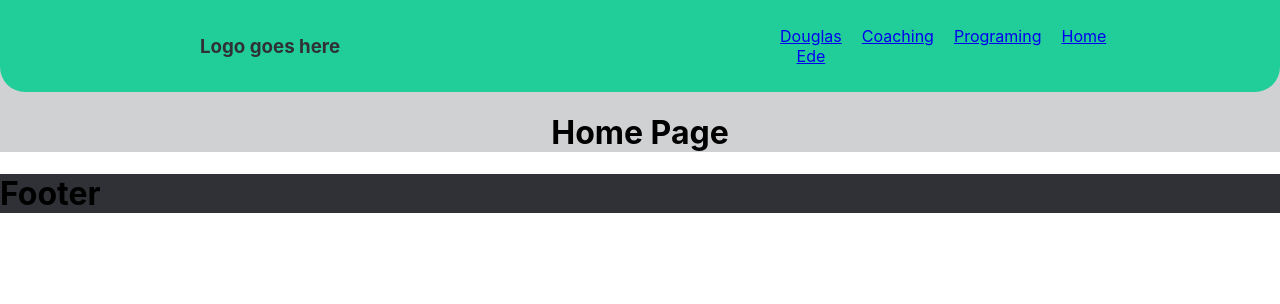
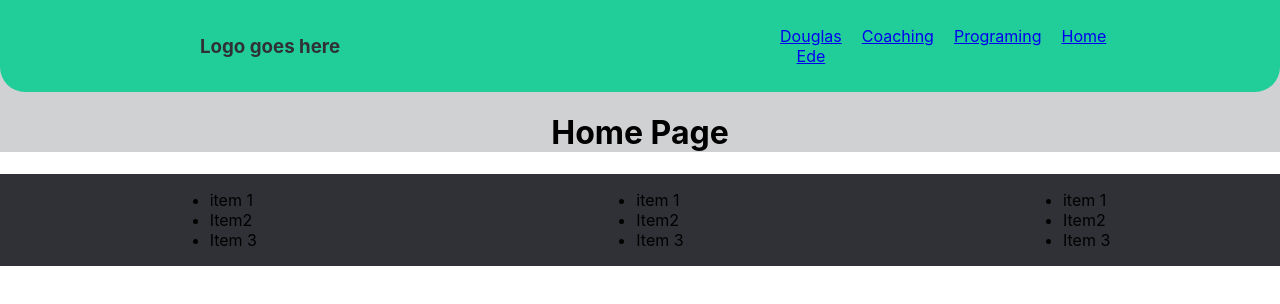
Before and after one commit to Douglas4739/DouglasEde.com, a React (Create React App) app: page / in a window 1280 px wide. Shown: the top 304 px of the page. Built offline with nearby package versions, Linux system fonts and the light colour scheme.

Commit message:
worked on the footer

```diff
--- a/src/App.css
+++ b/src/App.css
@@ -1,10 +1,10 @@
 .App {
   text-align: center;
-  background-color: rgb(208,209,211);
-  background-image: 'BW2.jpg';
+  background-color: rgb(208, 209, 211);
+  background-image: "BW2.jpg";
 }
 
-nav{
+nav {
   border-radius: 0px 0px 25px 25px;
   display: flex;
   justify-content: space-around;
@@ -14,7 +14,7 @@ nav{
   color: rgb(47, 49, 54);
 }
 
-.nav-links{
+.nav-links {
   width: 25%;
   display: flex;
   justify-content: space-around;
@@ -22,52 +22,69 @@ nav{
   list-style: none;
 }
 
-.nav-list{
+.nav-list {
   padding: 10px;
 }
 
-.nav-logo{
+.nav-logo {
   padding: 10px;
 }
 
-.about{
+.about {
   border-radius: 25px;
   display: flex;
   background-color: rgb(33, 206, 153);
   margin: 5%;
 }
-.aboutText{
+.aboutText {
   border-radius: 25px;
-  background-color: rgb(255,255,255);
+  background-color: rgb(255, 255, 255);
   margin: 2%;
   padding: 2%;
-  border:rgb(47, 49, 54);
+  border: rgb(47, 49, 54);
   text-align: center;
 }
 
-.profileImage{
+.profileImage {
   border-radius: 25px;
   padding: 25px;
   margin: 5%;
-  background-color: rgb(255,255,255);
+  background-color: rgb(255, 255, 255);
 }
 
-.resume{
+.resume {
   border-radius: 25px;
   padding: 25px;
   margin: 5%;
-  background-color: rgb(255,255,255);
+  background-color: rgb(255, 255, 255);
 }
 
-.footer{
+.footer {
   justify-content: center;
   flex-direction: row;
-  background-color: rgb(47, 49, 54) ;
+  background-color: rgb(47, 49, 54);
+}
 
+.row {
+  display: flex;
+  justify-content: center;
+  flex-direction: row;
+}
+
+.col1 {
+  margin: auto;
+}
+
+.col2 {
+  margin: auto;
+}
+
+.col3 {
+  margin: auto;
 }
 
 @media all and (min-width: 800px) {
   .App {
-    flex-direction: row;
+
   }
 }
--- a/src/Footer.js
+++ b/src/Footer.js
@@ -6,8 +6,26 @@ function Footer() {
     <div className="footer">
       <div className="container">
         <div className="row">
-          <div className="col">
-            <h1>Footer</h1>
+          <div className="col1">
+            <ul>
+              <li>item 1</li>
+              <li>Item2</li>
+              <li>Item 3</li>
+            </ul>
+          </div>
+          <div className='col2'>
+          <ul>
+              <li>item 1</li>
+              <li>Item2</li>
+              <li>Item 3</li>
+            </ul>
+          </div>
+          <div className='col3'>
+          <ul>
+              <li>item 1</li>
+              <li>Item2</li>
+              <li>Item 3</li>
+            </ul>
           </div>
         </div>
       </div>
```
